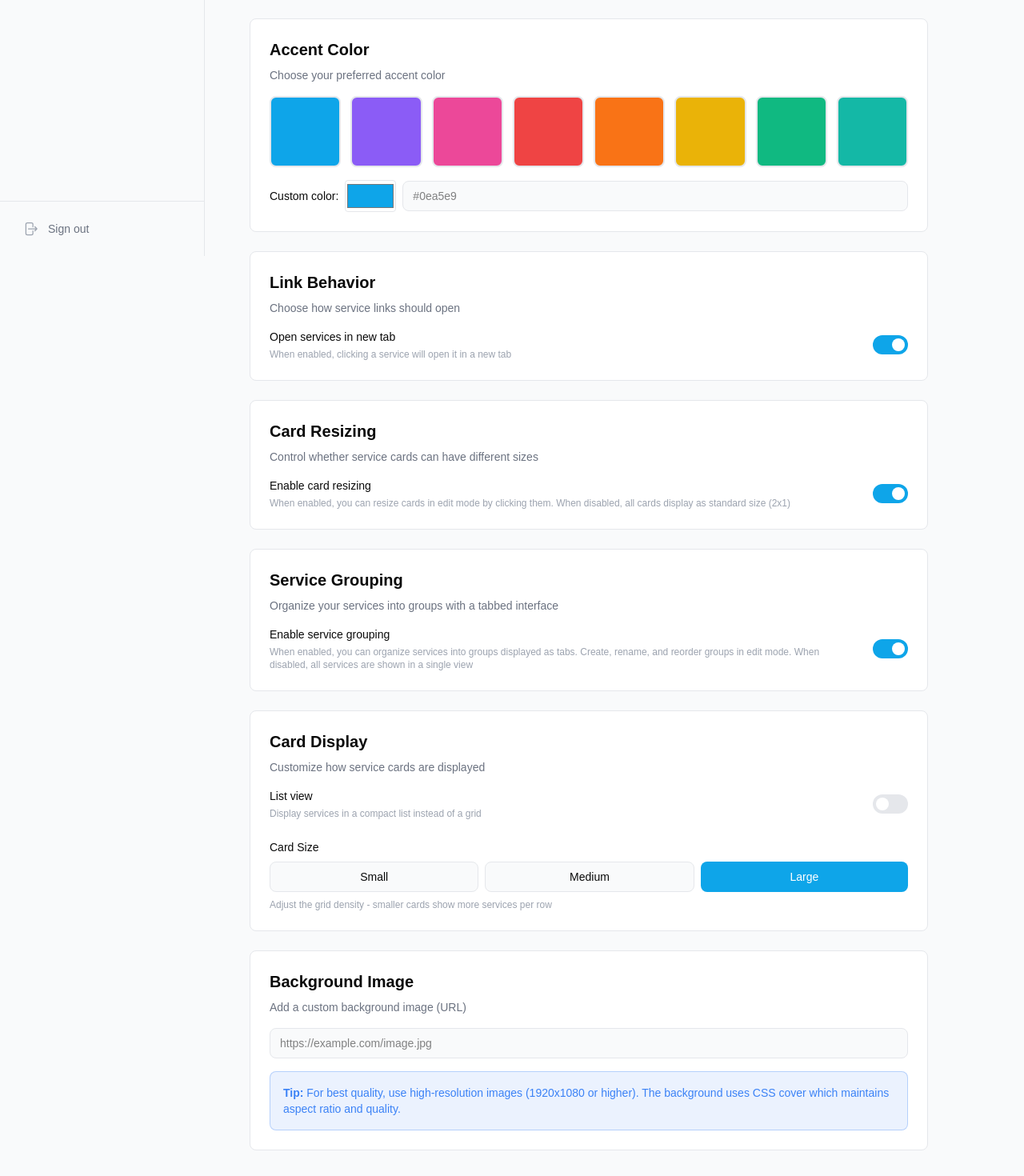
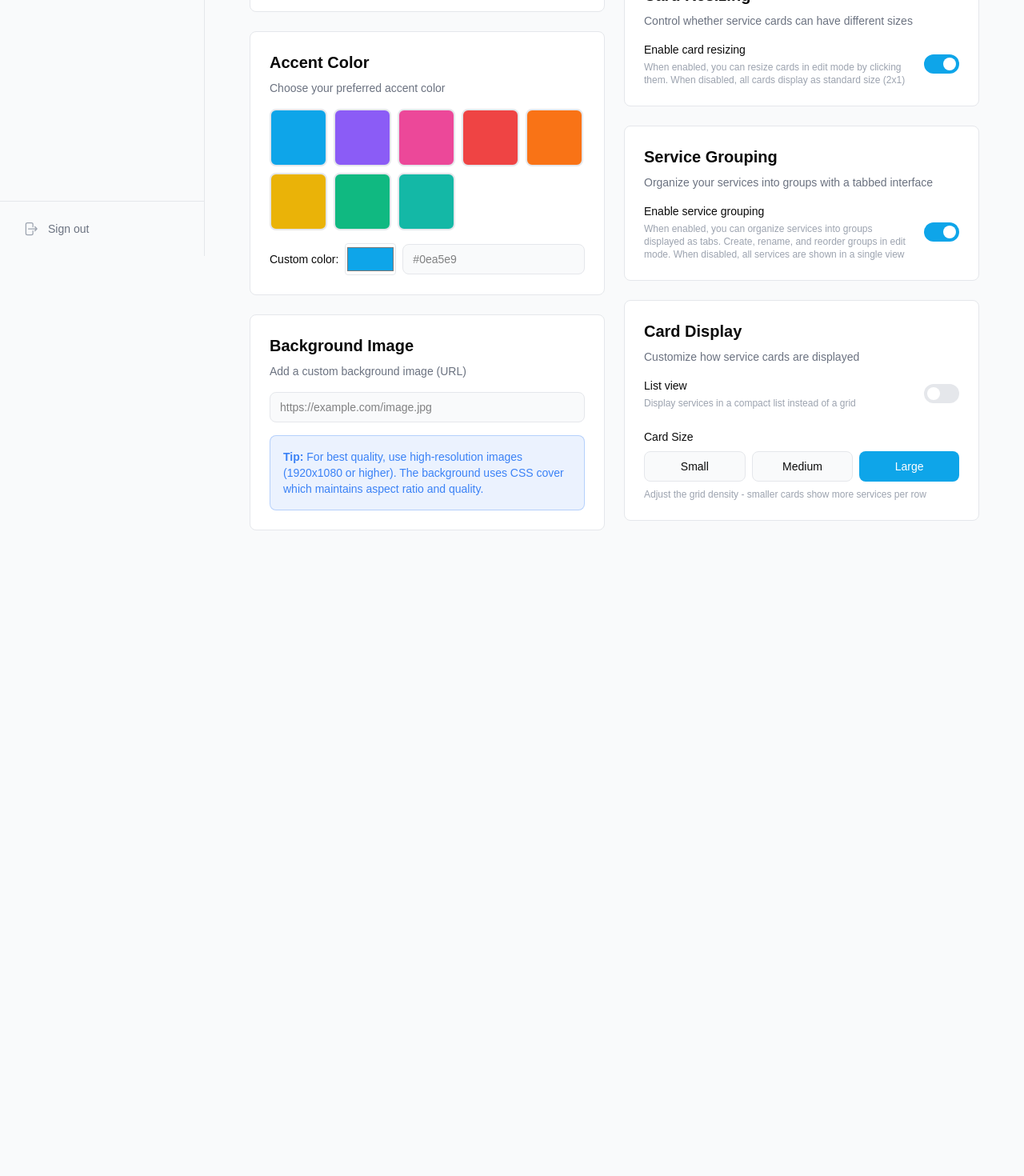
Before and after one commit to Turbootzz/Nimbus, a Next.js app in the folder frontend/: page /settings/theme in a window 1280 px wide. Shown: the part 480-1950 px from the top of the page at 80% size. After the commit the page ends 1199 px from the top, so only its background shows below. Built offline with nearby package versions, Linux system fonts and the light colour scheme; no server answers.

Commit message:
responsiveness theme settings

```diff
--- a/frontend/app/(dashboard)/settings/theme/page.tsx
+++ b/frontend/app/(dashboard)/settings/theme/page.tsx
@@ -37,13 +37,16 @@ export default function ThemePage() {
   ]
 
   return (
-    <div className="max-w-4xl p-4 sm:p-6">
+    <div className="max-w-4xl p-4 sm:p-6 xl:max-w-none">
       <h1 className="text-text-primary mb-2 text-2xl font-bold sm:text-3xl">Theme Settings</h1>
       <p className="text-text-secondary mb-2 text-sm sm:text-base">
         Customize the appearance of your dashboard
       </p>
       <p className="text-text-muted mb-8 text-xs sm:text-sm">Changes are saved automatically</p>
 
+      {/* Two-column layout on XL screens */}
+      <div className="grid grid-cols-1 gap-6 xl:grid-cols-2">
+        {/* Column 1: Appearance settings */}
         <div className="space-y-6">
           {/* Theme Mode */}
           <div className="bg-card border-card-border rounded-lg border p-6">
@@ -114,12 +117,12 @@ export default function ThemePage() {
             <h2 className="text-text-primary mb-2 text-xl font-semibold">Accent Color</h2>
             <p className="text-text-secondary mb-4 text-sm">Choose your preferred accent color</p>
 
-          <div className="mb-4 grid grid-cols-4 gap-2 sm:gap-3 md:grid-cols-8">
+            <div className="mb-4 flex flex-wrap gap-2">
               {presetColors.map((color) => (
                 <button
                   key={color.value}
                   onClick={() => setAccentColor(color.value)}
-                className={`aspect-square rounded-lg border-2 transition-all hover:scale-110 ${
+                  className={`h-12 w-12 rounded-lg border-2 transition-all hover:scale-110 sm:h-18 sm:w-18 ${
                     accentColor === color.value
                       ? 'border-text-primary ring-primary scale-110 ring-2 ring-offset-2'
                       : 'border-card-border'
@@ -159,6 +162,52 @@ export default function ThemePage() {
             </div>
           </div>
 
+          {/* Background Image */}
+          <div className="bg-card border-card-border rounded-lg border p-6">
+            <h2 className="text-text-primary mb-2 text-xl font-semibold">Background Image</h2>
+            <p className="text-text-secondary mb-4 text-sm">Add a custom background image (URL)</p>
+
+            <div className="flex flex-col gap-2 sm:flex-row sm:flex-wrap">
+              <input
+                type="url"
+                value={background || ''}
+                onChange={(e) => setBackground(e.target.value)}
+                placeholder="https://example.com/image.jpg"
+                className="border-card-border bg-background text-text-primary focus:ring-primary min-w-0 flex-1 rounded-lg border px-3 py-2 text-sm focus:ring-2 focus:outline-none sm:min-w-50"
+              />
+              {background && (
+                <button
+                  onClick={() => setBackground(undefined)}
+                  className="border-card-border text-text-primary hover:bg-card-border rounded-lg border px-4 py-2 text-sm transition-colors"
+                >
+                  Clear
+                </button>
+              )}
+            </div>
+
+            {background && (
+              <div className="border-card-border relative mt-4 h-48 overflow-hidden rounded-lg border">
+                <Image
+                  src={background}
+                  alt="Background preview"
+                  fill
+                  className="object-cover"
+                  unoptimized
+                />
+              </div>
+            )}
+
+            <div className="bg-info/10 border-info/30 mt-4 rounded-lg border p-4">
+              <p className="text-info text-sm">
+                <strong>Tip:</strong> For best quality, use high-resolution images (1920x1080 or
+                higher). The background uses CSS cover which maintains aspect ratio and quality.
+              </p>
+            </div>
+          </div>
+        </div>
+
+        {/* Column 2: Behavior & Layout settings */}
+        <div className="space-y-6">
           {/* Link Behavior */}
           <div className="bg-card border-card-border rounded-lg border p-6">
             <h2 className="text-text-primary mb-2 text-xl font-semibold">Link Behavior</h2>
@@ -245,48 +294,6 @@ export default function ThemePage() {
               </p>
             </div>
           </div>
-
-        {/* Background Image */}
-        <div className="bg-card border-card-border rounded-lg border p-6">
-          <h2 className="text-text-primary mb-2 text-xl font-semibold">Background Image</h2>
-          <p className="text-text-secondary mb-4 text-sm">Add a custom background image (URL)</p>
-
-          <div className="flex flex-col gap-2 sm:flex-row sm:flex-wrap">
-            <input
-              type="url"
-              value={background || ''}
-              onChange={(e) => setBackground(e.target.value)}
-              placeholder="https://example.com/image.jpg"
-              className="border-card-border bg-background text-text-primary focus:ring-primary min-w-0 flex-1 rounded-lg border px-3 py-2 text-sm focus:ring-2 focus:outline-none sm:min-w-50"
-            />
-            {background && (
-              <button
-                onClick={() => setBackground(undefined)}
-                className="border-card-border text-text-primary hover:bg-card-border rounded-lg border px-4 py-2 text-sm transition-colors"
-              >
-                Clear
-              </button>
-            )}
-          </div>
-
-          {background && (
-            <div className="border-card-border relative mt-4 h-48 overflow-hidden rounded-lg border">
-              <Image
-                src={background}
-                alt="Background preview"
-                fill
-                className="object-cover"
-                unoptimized
-              />
-            </div>
-          )}
-
-          <div className="bg-info/10 border-info/30 mt-4 rounded-lg border p-4">
-            <p className="text-info text-sm">
-              <strong>Tip:</strong> For best quality, use high-resolution images (1920x1080 or
-              higher). The background uses CSS cover which maintains aspect ratio and quality.
-            </p>
-          </div>
         </div>
       </div>
     </div>
```
Lines whose indentation alone changed are shown as unchanged.
